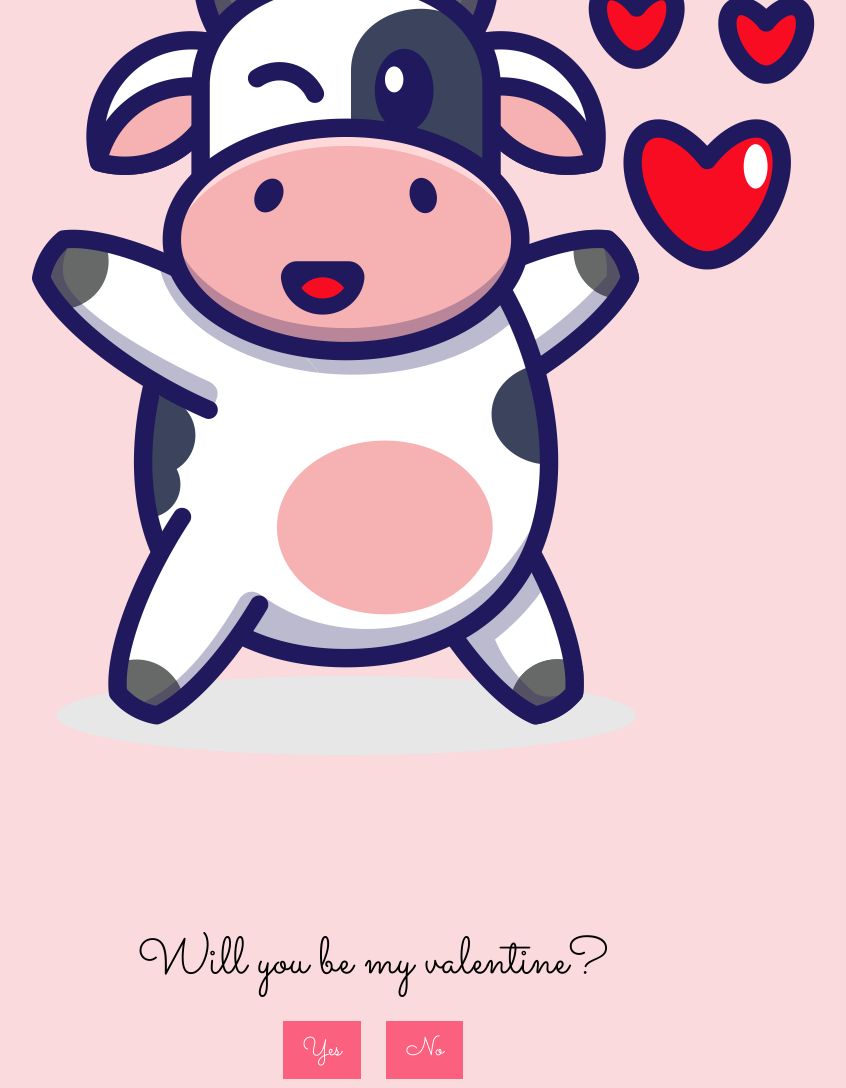
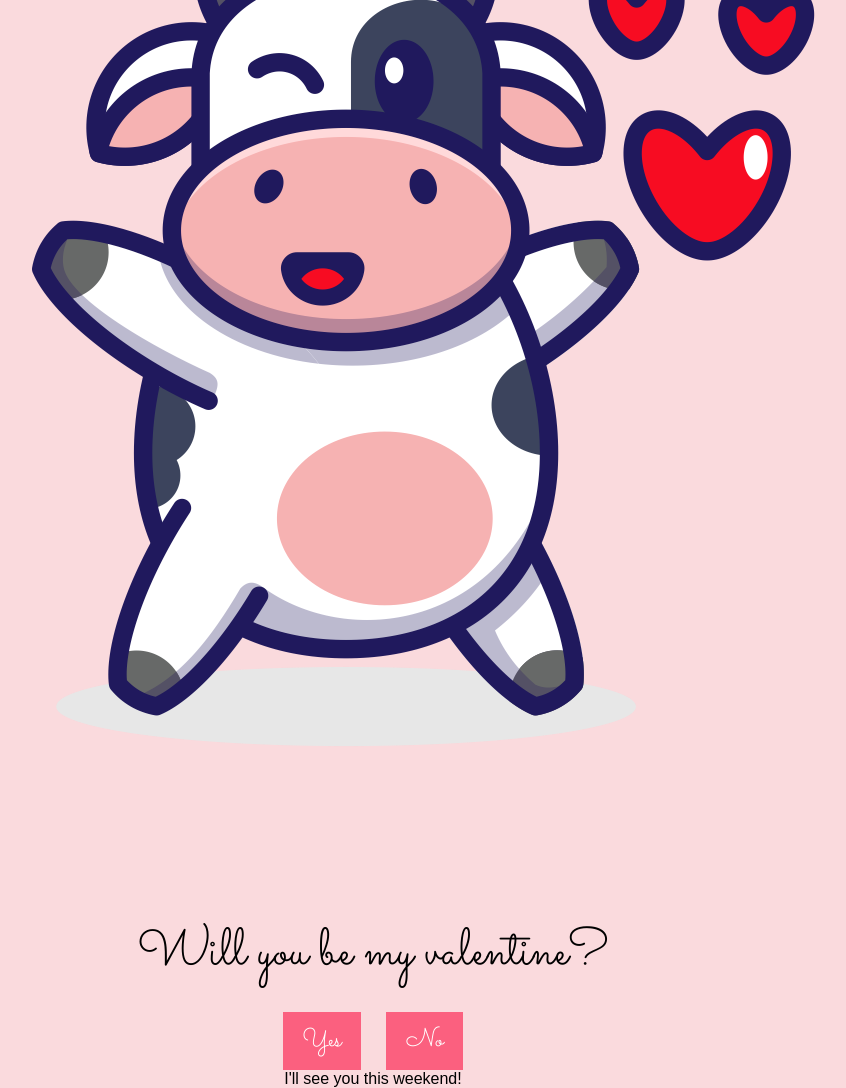
Before and after one commit to TheMysteriousStalker/kennethdarla, a plain HTML site: page index.html in a window 1280 px wide. Shown: the whole page, without its empty margins (267-1113 px from the left). Drawn offline with Linux system fonts and the light colour scheme.

Commit message:
index.html

```diff
--- a/index.html
+++ b/index.html
@@ -3,7 +3,7 @@
 <head>
     <meta charset="UTF-8">
     <meta name="viewport" content="width=device-width, initial-scale=1.0">
-    <title>Will You Be My Valentine?</title>
+    <title>Will You Be My Valentine my love?</title>
     <link rel="stylesheet" href="https://fonts.googleapis.com/css2?family=Sacramento&display=swap">
     <link rel="stylesheet" href="style.css"> <!-- Link to external stylesheet -->
 </head>
@@ -15,6 +15,7 @@
             <div id="options">
                 <button id="yes-button" onclick="selectOption('yes')">Yes</button> <!-- Yes button -->
                 <button id="no-button" onclick="selectOption('no')">No</button> <!-- No button -->
+            <div id="answer">I'll see you this weekend!</div> <!-- Response-->
             </div>
         </div>
     </div>
```
